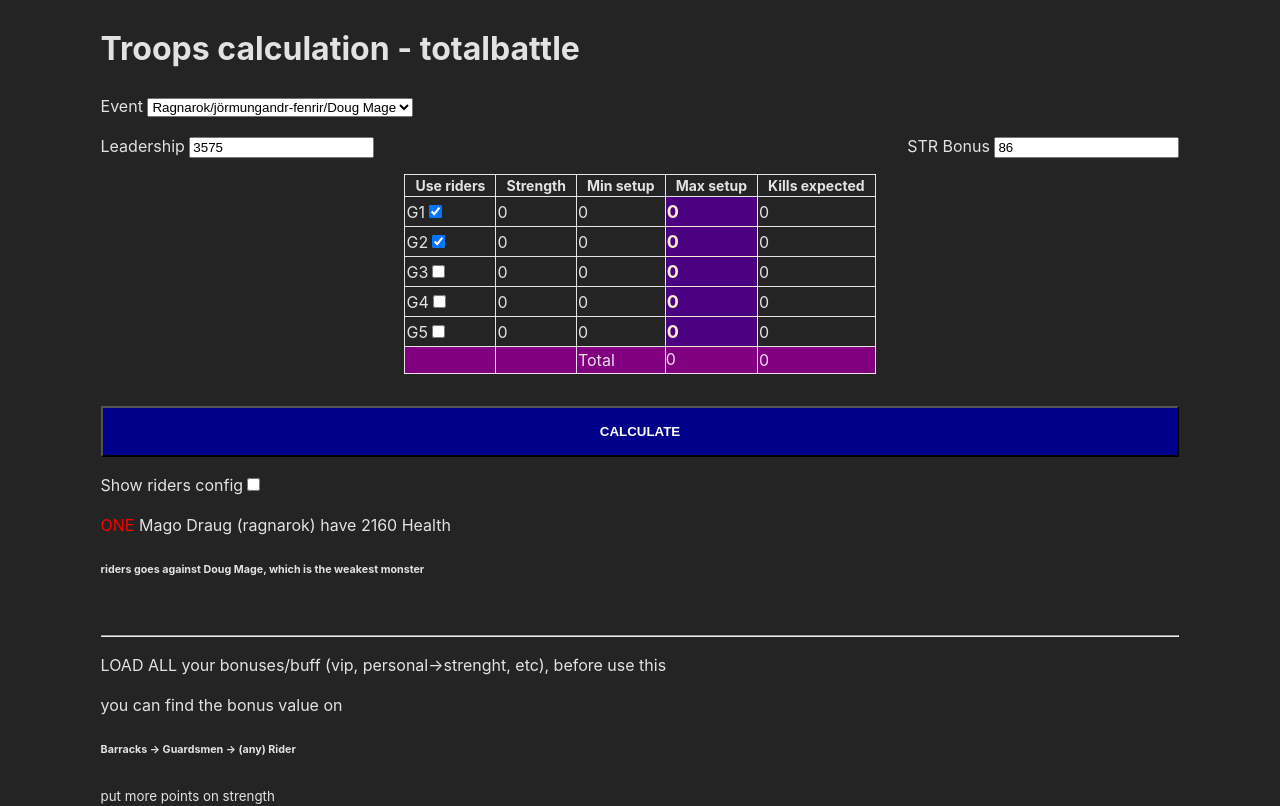
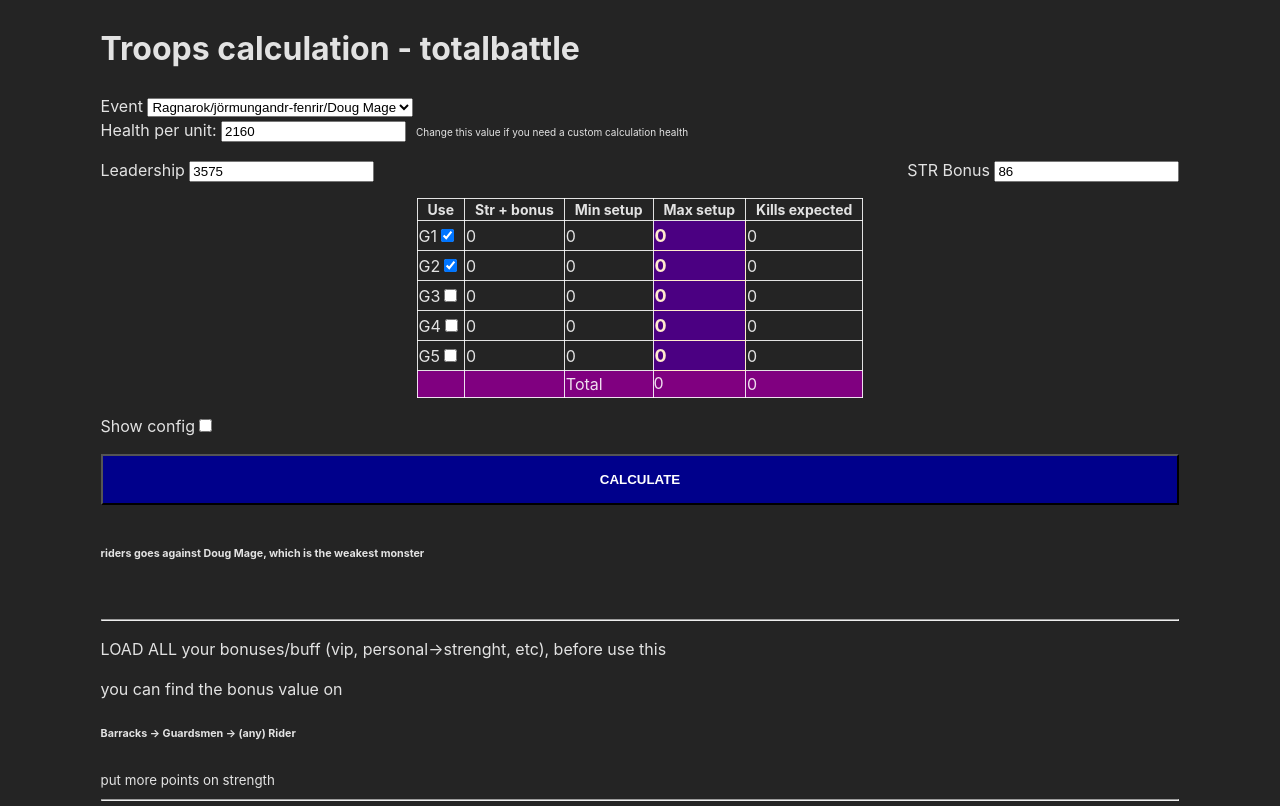
Before and after one commit to moigithub/totalbattlecaballitos, a React (Vite) app: page / in a window 1280 px wide. Shown: the top 806 px of the page. Built offline with nearby package versions, Linux system fonts and the light colour scheme.

Commit message:
custom hp

```diff
--- a/src/App.css
+++ b/src/App.css
@@ -39,3 +39,8 @@
   font-weight: bold;
   cursor: pointer;
 }
+
+.small {
+  font-size: 10px;
+  margin: 0 10px;
+}
--- a/src/App.tsx
+++ b/src/App.tsx
@@ -1,6 +1,65 @@
-import { useState } from 'react'
+import { useState, useEffect } from 'react'
 
 import './App.css'
+
+const mountG1 = {
+  hp: 300,
+  str: 100,
+  leadership: 2,
+  initiative: 10,
+  vsRangedPercent: 65,
+  vsSiegePercent: 54
+}
+const mountG2 = {
+  hp: 54,
+  str: 180,
+  leadership: 2,
+  initiative: 10,
+  vsRangedPercent: 98,
+  vsSiegePercent: 81
+}
+const mountG3 = {
+  hp: 960,
+  str: 320,
+  leadership: 2,
+  initiative: 10,
+  vsRangedPercent: 146,
+  vsSiegePercent: 122
+}
+const mountG4 = {
+  hp: 1740,
+  str: 580,
+  leadership: 2,
+  initiative: 10,
+  vsRangedPercent: 219,
+  vsSiegePercent: 182
+}
+const mountG5 = {
+  hp: 3150,
+  str: 1050,
+  leadership: 2,
+  initiative: 10,
+  vsRangedPercent: 329,
+  vsSiegePercent: 273
+}
+
+//doomsday nigromante str 720, hp 2160
+//ancient/tinman arbalesteraAncestral str 720, hp 2160, ranged
+// doomsday? supervisor str 6500, hp 19500, ranged
+const ragnarokMagoDraug = {
+  hp: 2160,
+  str: 720,
+  leadership: 8,
+  initiative: 10,
+  bonoFlyPercent: 50
+}
+const doomsdaySupervisor = {
+  hp: 19500,
+  str: 7265000,
+  leadership: 8,
+  initiative: 10,
+  bonoFlyPercent: 50
+}
 
 function App() {
   // cuantos tropas puede llevar el capitan al ataque
@@ -35,6 +94,7 @@
   )
 
   const [bonusStr, setBonusStr] = useState(parseFloat(localStorage.getItem('gralStr') || '0') || 86)
+  const [mobHealth, setmobHealth] = useState(0)
 
   const [g1MinCount, setG1MinCount] = useState(0)
   const [g2MinCount, setG2MinCount] = useState(0)
@@ -60,64 +120,21 @@
   const [g4RiderStr, setG4RiderStr] = useState(0)
   const [g5RiderStr, setG5RiderStr] = useState(0)
 
-  const mountG1 = {
-    hp: 300,
-    str: 100,
-    leadership: 2,
-    initiative: 10,
-    vsRangedPercent: 65,
-    vsSiegePercent: 54
-  }
-  const mountG2 = {
-    hp: 54,
-    str: 180,
-    leadership: 2,
-    initiative: 10,
-    vsRangedPercent: 98,
-    vsSiegePercent: 81
-  }
-  const mountG3 = {
-    hp: 960,
-    str: 320,
-    leadership: 2,
-    initiative: 10,
-    vsRangedPercent: 146,
-    vsSiegePercent: 122
-  }
-  const mountG4 = {
-    hp: 1740,
-    str: 580,
-    leadership: 2,
-    initiative: 10,
-    vsRangedPercent: 219,
-    vsSiegePercent: 182
-  }
-  const mountG5 = {
-    hp: 3150,
-    str: 1050,
-    leadership: 2,
-    initiative: 10,
-    vsRangedPercent: 329,
-    vsSiegePercent: 273
-  }
+  useEffect(() => {
+    let health = ragnarokMagoDraug.hp
 
-  //doomsday nigromante str 720, hp 2160
-  //ancient/tinman arbalesteraAncestral str 720, hp 2160, ranged
-  // doomsday? supervisor str 6500, hp 19500, ranged
-  const ragnarokMagoDraug = {
-    hp: 2160,
-    str: 720,
-    leadership: 8,
-    initiative: 10,
-    bonoFlyPercent: 50
-  }
-  const doomsdaySupervisor = {
-    hp: 19500,
-    str: 7265000,
-    leadership: 8,
-    initiative: 10,
-    bonoFlyPercent: 50
-  }
+    if (selectedEvent === '0') {
+      health = ragnarokMagoDraug.hp
+    } else if (selectedEvent === '1') {
+      health = ragnarokMagoDraug.hp
+    } else if (selectedEvent === '2') {
+      health = ragnarokMagoDraug.hp
+    } else if (selectedEvent === '3') {
+      health = doomsdaySupervisor.hp
+    }
+
+    setmobHealth(health)
+  }, [selectedEvent])
 
   const setAndSaveBonusStr = (e: React.ChangeEvent<HTMLInputElement>, key: string) => {
     const value = parseFloat(e.target.value)
@@ -162,23 +179,12 @@
     setG4RiderStr(g4TotalStr)
     setG5RiderStr(g5TotalStr)
 
-    let health = ragnarokMagoDraug.hp
-
-    if (selectedEvent === '0') {
-      health = ragnarokMagoDraug.hp
-    } else if (selectedEvent === '1') {
-      health = ragnarokMagoDraug.hp
-    } else if (selectedEvent === '2') {
-      health = ragnarokMagoDraug.hp
-    } else if (selectedEvent === '3') {
-      health = doomsdaySupervisor.hp
-    }
     // vs Ragnarok Mago Doug
-    const g1MinCount = Math.ceil(health / g1TotalStr)
-    const g2MinCount = Math.ceil(health / g2TotalStr)
-    const g3MinCount = Math.ceil(health / g3TotalStr)
-    const g4MinCount = Math.ceil(health / g4TotalStr)
-    const g5MinCount = Math.ceil(health / g5TotalStr)
+    const g1MinCount = Math.ceil(mobHealth / g1TotalStr)
+    const g2MinCount = Math.ceil(mobHealth / g2TotalStr)
+    const g3MinCount = Math.ceil(mobHealth / g3TotalStr)
+    const g4MinCount = Math.ceil(mobHealth / g4TotalStr)
+    const g5MinCount = Math.ceil(mobHealth / g5TotalStr)
     setG1MinCount(g1MinCount)
     setG2MinCount(g2MinCount)
     setG3MinCount(g3MinCount)
@@ -330,14 +336,32 @@
     <>
       <h1>Troops calculation - totalbattle</h1>
       <div className='event'>
-        <label>Event </label>
-
-        <select value={selectedEvent} onChange={e => setSelectedEvent(e.target.value)}>
-          <option value='0'>Ragnarok/jörmungandr-fenrir/Doug Mage</option>
-          <option value='1'>Ancient/Tinman/Arbalest</option>
-          <option value='2'>720,2160/Nigromante</option>
-          <option value='3'>6500,19500/Supervisor</option>
-        </select>
+        <div>
+          <label>Event </label>
+          <select
+            value={selectedEvent}
+            onChange={e => {
+              setSelectedEvent(e.target.value)
+            }}
+          >
+            <option value='0'>Ragnarok/jörmungandr-fenrir/Doug Mage</option>
+            <option value='1'>Ancient/Tinman/Arbalest</option>
+            <option value='2'>720,2160/Nigromante</option>
+            <option value='3'>6500,19500/Supervisor</option>
+          </select>
+        </div>
+        <div>
+          <span>Health per unit: </span>{' '}
+          <input
+            type='number'
+            value={mobHealth}
+            onChange={e => {
+              setmobHealth(parseInt(e.target.value))
+            }}
+            required
+          />
+          <span className='small'>Change this value if you need a custom calculation health</span>
+        </div>
       </div>
       <div className='container'>
         <div className='configbar'>
@@ -351,6 +375,7 @@
                 setLeadership(value)
                 localStorage.setItem('leadership', value.toString())
               }}
+              required
             />
           </div>
           <div className='card'>
@@ -362,13 +387,15 @@
               onChange={e => {
                 setAndSaveBonusStr(e, 'gral')
               }}
+              required
             />
           </div>
         </div>
         <table>
           <tr>
-            <th>Use riders</th>
-            <th>Strength</th>
+            <th>Use</th>
+            {showRidersConfig && <th>Str base</th>}
+            <th>Str + bonus</th>
             <th>Min setup</th>
             <th>Max setup</th>
             <th>Kills expected</th>
@@ -387,6 +414,18 @@
                 />
               </div>
             </td>
+            {showRidersConfig && (
+              <td>
+                <input
+                  type='number'
+                  step={0.1}
+                  value={g1MountBonusStr}
+                  onChange={e => {
+                    setAndSaveBonusStr(e, 'g1')
+                  }}
+                />
+              </td>
+            )}
             <td>{g1RiderStr}</td>
             <td>{g1MinCount}</td>
             <td className='bright'>{g1Mount}</td>
@@ -405,7 +444,19 @@
                   }}
                 />
               </div>
-            </td>{' '}
+            </td>
+            {showRidersConfig && (
+              <td>
+                <input
+                  type='number'
+                  step={0.1}
+                  value={g2MountBonusStr}
+                  onChange={e => {
+                    setAndSaveBonusStr(e, 'g2')
+                  }}
+                />
+              </td>
+            )}
             <td>{g2RiderStr}</td>
             <td>{g2MinCount}</td>
             <td className='bright'>{g2Mount}</td> <td>{g2Kills}</td>
@@ -423,7 +474,19 @@
                   }}
                 />
               </div>
-            </td>{' '}
+            </td>
+            {showRidersConfig && (
+              <td>
+                <input
+                  type='number'
+                  step={0.1}
+                  value={g3MountBonusStr}
+                  onChange={e => {
+                    setAndSaveBonusStr(e, 'g3')
+                  }}
+                />
+              </td>
+            )}
             <td>{g3RiderStr}</td>
             <td>{g3MinCount}</td>
             <td className='bright'>{g3Mount}</td> <td>{g3Kills}</td>
@@ -441,7 +504,19 @@
                   }}
                 />
               </div>
-            </td>{' '}
+            </td>
+            {showRidersConfig && (
+              <td>
+                <input
+                  type='number'
+                  step={0.1}
+                  value={g4MountBonusStr}
+                  onChange={e => {
+                    setAndSaveBonusStr(e, 'g4')
+                  }}
+                />
+              </td>
+            )}
             <td>{g4RiderStr}</td>
             <td>{g4MinCount}</td>
             <td className='bright'>{g4Mount}</td> <td>{g4Kills}</td>
@@ -459,7 +534,19 @@
                   }}
                 />
               </div>
-            </td>{' '}
+            </td>
+            {showRidersConfig && (
+              <td>
+                <input
+                  type='number'
+                  step={0.1}
+                  value={g5MountBonusStr}
+                  onChange={e => {
+                    setAndSaveBonusStr(e, 'g5')
+                  }}
+                />
+              </td>
+            )}
             <td>{g5RiderStr}</td>
             <td>{g5MinCount}</td>
             <td className='bright'>{g5Mount}</td> <td>{g5Kills}</td>
@@ -476,11 +563,8 @@
           </tr>
         </table>
       </div>
-      <button className='gobtn' onClick={calc}>
-        CALCULATE
-      </button>
       <div className='card'>
-        <label>Show riders config</label>
+        <label>Show config</label>
         <input
           type='checkbox'
           checked={showRidersConfig}
@@ -490,71 +574,10 @@
           }}
         />
       </div>
-      {showRidersConfig && (
-        <>
-          <h4>Riders vs. Ranged unit</h4>
-          <div className='card'>
-            <label>G1 Mount STR Bonus</label>
-            <input
-              type='number'
-              step={0.1}
-              value={g1MountBonusStr}
-              onChange={e => {
-                setAndSaveBonusStr(e, 'g1')
-              }}
-            />
-          </div>
+      <button className='gobtn' onClick={calc}>
+        CALCULATE
+      </button>
 
-          <div className='card'>
-            <label>G2 Mount STR Bonus</label>
-            <input
-              type='number'
-              value={g2MountBonusStr}
-              step={0.1}
-              onChange={e => {
-                setAndSaveBonusStr(e, 'g2')
-              }}
-            />
-          </div>
-          <div className='card'>
-            <label>G3 Mount STR Bonus</label>
-            <input
-              type='number'
-              step={0.1}
-              value={g3MountBonusStr}
-              onChange={e => {
-                setAndSaveBonusStr(e, 'g3')
-              }}
-            />
-          </div>
-          <div className='card'>
-            <label>G4 Mount STR Bonus</label>
-            <input
-              type='number'
-              step={0.1}
-              value={g4MountBonusStr}
-              onChange={e => {
-                setAndSaveBonusStr(e, 'g4')
-              }}
-            />
-          </div>
-          <div className='card'>
-            <label>G5 Mount STR Bonus</label>
-            <input
-              type='number'
-              step={0.1}
-              value={g5MountBonusStr}
-              onChange={e => {
-                setAndSaveBonusStr(e, 'g5')
-              }}
-            />
-          </div>
-        </>
-      )}
-      <p>
-        <span style={{ color: 'red' }}>ONE</span> Mago Draug (ragnarok) have {ragnarokMagoDraug.hp}{' '}
-        Health
-      </p>
       <h6>riders goes against Doug Mage, which is the weakest monster</h6>
       <br />
       <hr />
```
